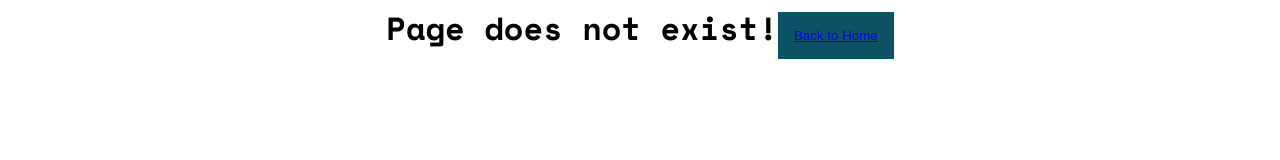
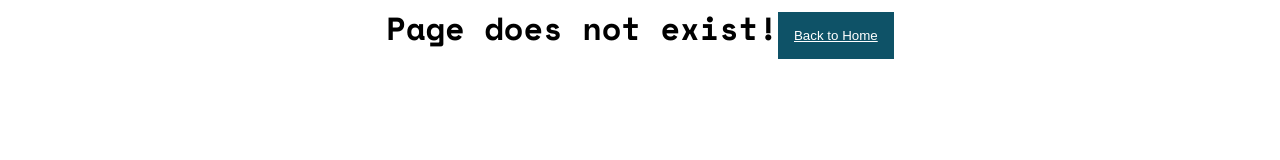
Before and after one commit to sunilgitb/text-to-image-react, a React (Create React App) app: page /generate-image in a window 1280 px wide. Shown: the top 160 px of the page. Built offline with nearby package versions, Linux system fonts and the light colour scheme.

Commit message:
feat: added error page

```diff
--- a/src/components/ErrorPage.jsx
+++ b/src/components/ErrorPage.jsx
@@ -6,7 +6,7 @@ export const ErrorPage = () => {
     <div>
         <h1 style={{textAlign: "center", height: "100vh"}}>
           Page does not exist!
-          <button><Link to="/">Back to Home</Link></button>
+          <button style={{color: "#fff"}}><Link to="/" style={{color: "#fff"}}>Back to Home</Link></button>
         </h1>
     </div>
   )
```
